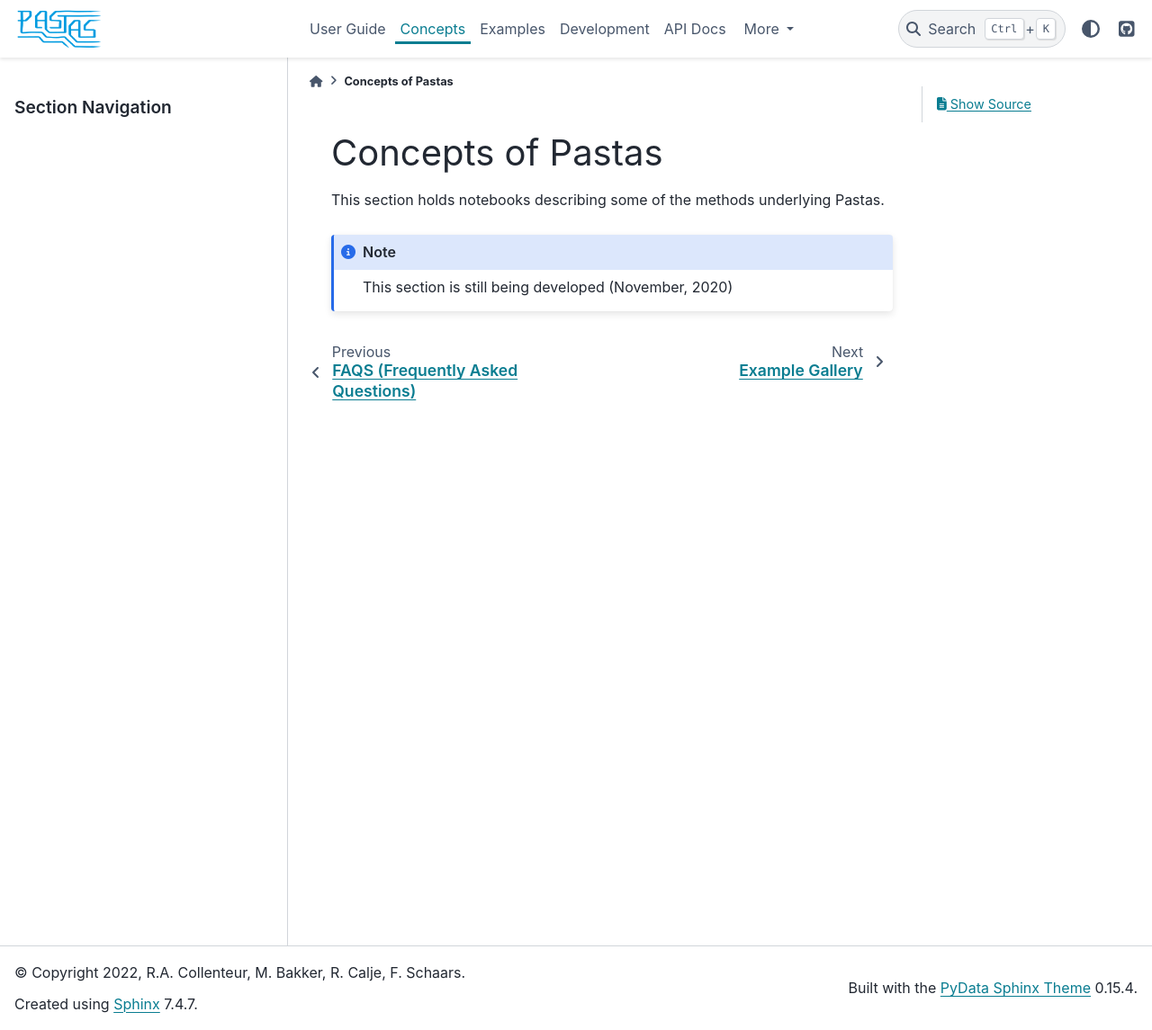
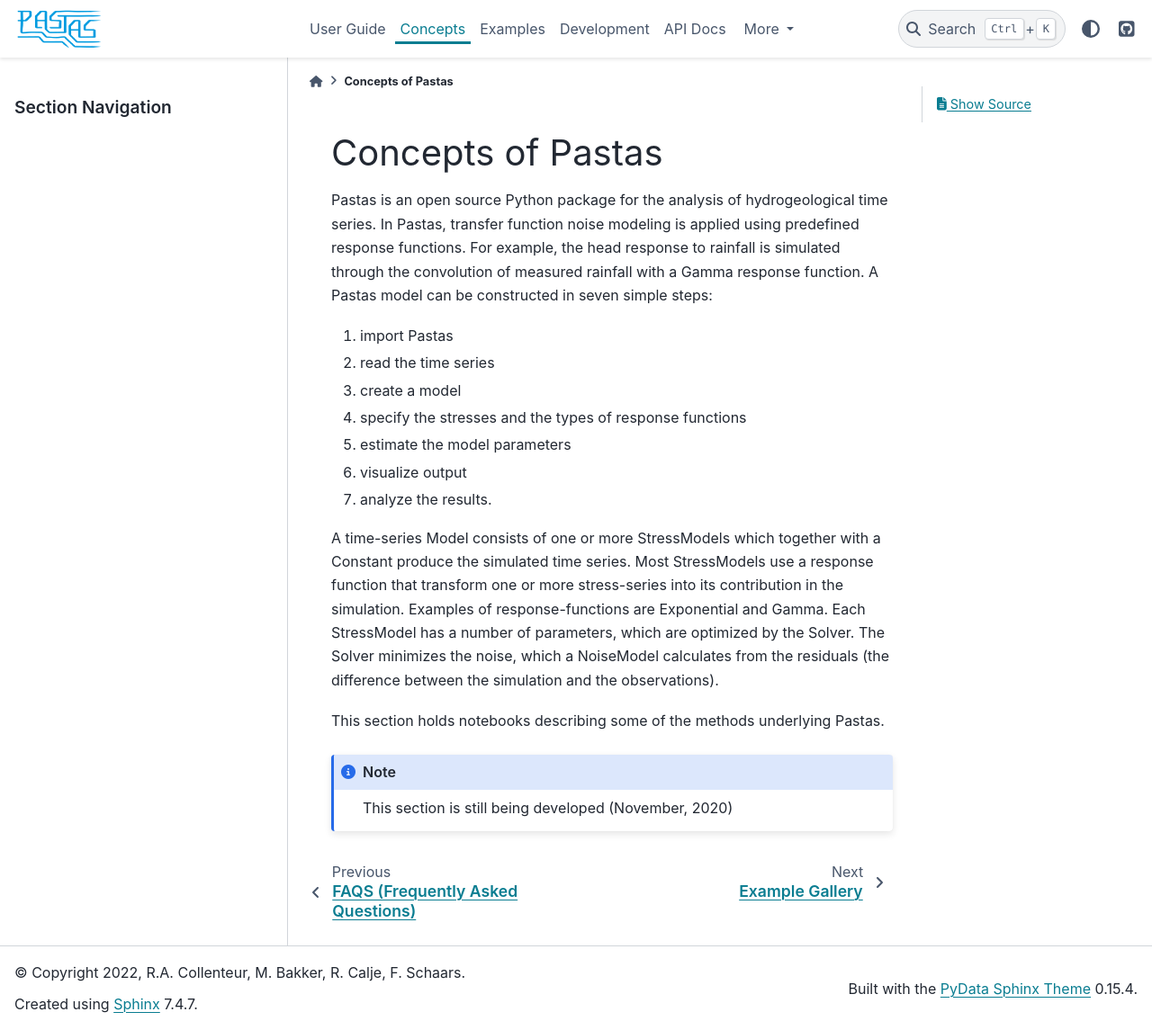
Before and after one commit to pastas/pastas, a Sphinx documentation site: the page built from doc/concepts/index.rst, in a window 1280 px wide and 1145 px high. Shown: the whole window at 90% size. Built offline with Sphinx 7.4.7 and the PyData theme 0.15.4, drawn with Linux system fonts in a browser that asks for light colours.

Commit message:
First version of concepts (from article and earlier version of documentation)

```diff
--- a/doc/concepts/index.rst
+++ b/doc/concepts/index.rst
@@ -1,5 +1,23 @@
 Concepts of Pastas
 ==================
+Pastas is an open source Python package for the analysis of hydrogeological time series.
+In Pastas, transfer function noise modeling is applied using predefined response functions.
+For example, the head response to rainfall is simulated through the convolution of measured rainfall with a Gamma response function.
+A Pastas model can be constructed in seven simple steps:
+
+#. import Pastas
+#. read the time series
+#. create a model
+#. specify the stresses and the types of response functions
+#. estimate the model parameters
+#. visualize output
+#. analyze the results.
+
+A time-series Model consists of one or more StressModels which together with a Constant produce the simulated time series.
+Most StressModels use a response function that transform one or more stress-series into its contribution in the simulation.
+Examples of response-functions are Exponential and Gamma. Each StressModel has a number of parameters, which are optimized by the Solver.
+The Solver minimizes the noise, which a NoiseModel calculates from the residuals (the difference between the simulation and the observations).
+
 This section holds notebooks describing some of the methods underlying Pastas.
 
 .. note::
```
